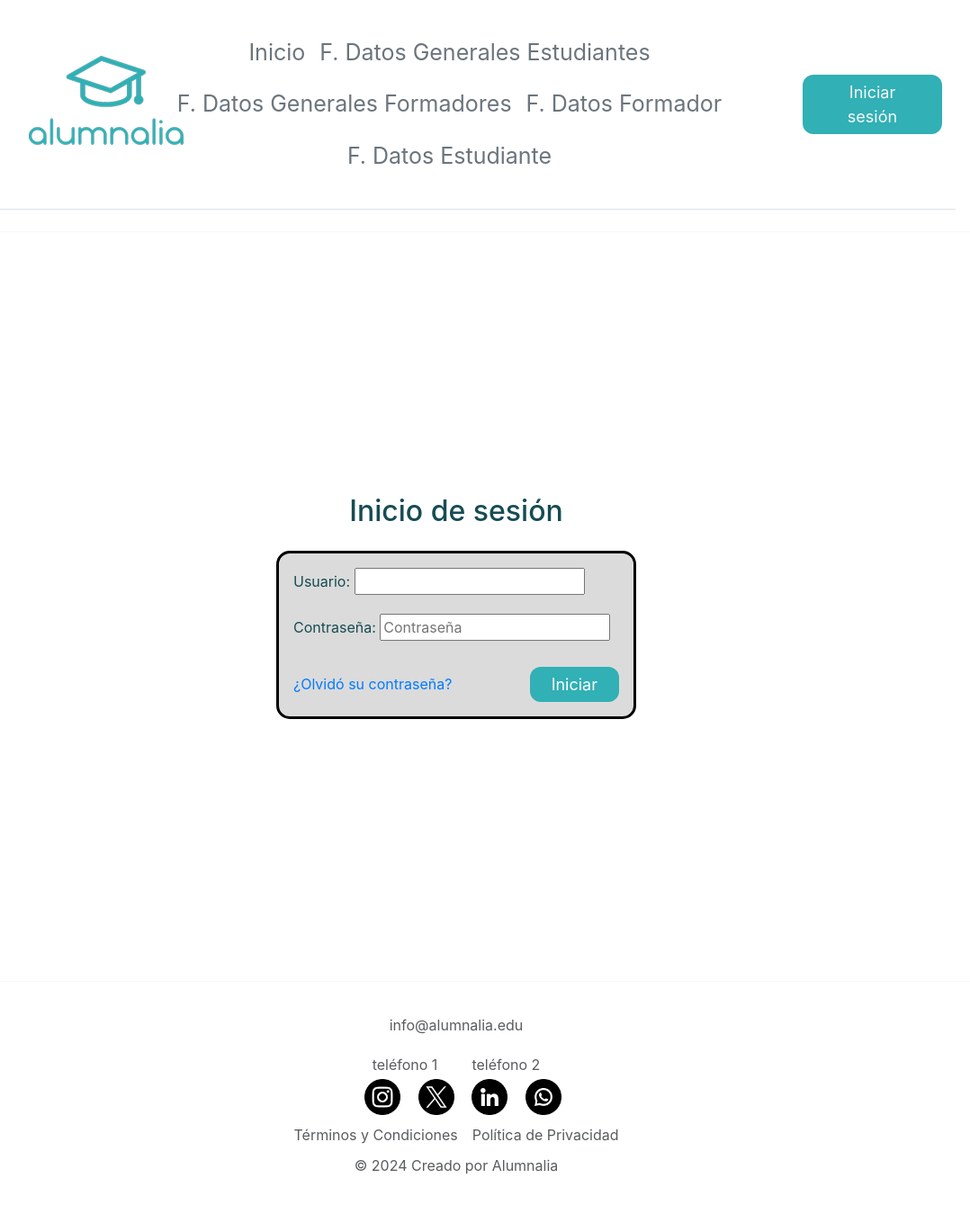
After one commit to Gisela1311/Alumnaliagisela, a Django app: page /iniciarsesion/ in a window 1280 px wide. The commit adds this page. Shown: the whole page at 90% size, without its empty margins (133-1211 px from the left). Run offline with Django 5.2, Linux system fonts and the light colour scheme; parts of the project's set-up code (start-up, migrations or seed data) failed here and were passed over; some libraries are stand-ins or nearby versions.

Commit message:
login
Formulario login, comparado ususario y contraseña con valores de la base de datos, para hacer login de ususarios existentes

```diff
--- a/app_alumnalia/app_alumnalia/forms.py
+++ b/app_alumnalia/app_alumnalia/forms.py
@@ -106,3 +106,7 @@ class FormadoresForm(forms.ModelForm):
             'tit_inf_pro': forms.Select(),
             'cv_adj_inf_pro': forms.FileInput(attrs={'accept': '.pdf'}),
         }
+
+class LoginForm(forms.Form):
+    username = forms.CharField(max_length=20, label='Usuario')
+    password = forms.CharField(widget=forms.PasswordInput(attrs={'placeholder': 'Contraseña'}), label='Contraseña')
--- a/app_alumnalia/app_alumnalia/templates/app_alumnalia/base.html
+++ b/app_alumnalia/app_alumnalia/templates/app_alumnalia/base.html
@@ -19,14 +19,14 @@
     <div class="container fondo1"> <!-- encabezado tipo barra-->
       <header class="d-flex flex-wrap align-items-center justify-content-between py-3 mb-4 border-bottom">
 
-        <div class="col-md-3 d-flex align-items-center" >
+        <div class="col-md-2 d-flex align-items-center" >
           <a href="/" class="d-inline-flex link-body-emphasis text-decoration-none">
             <svg class="bi" width="40" height="32" role="img" aria-label="Bootstrap"><use xlink:href="#bootstrap"></use></svg>
             <img src="{% static '/img/Logo3/Logo.jpg' %}" alt="Logo Alumnalia" height="200" width="200">
           </a>
         </div>
         <!--opciones de navegación-->
-        <div class="col-md-9 d-flex align-items-center" >
+        <div class="col-md-8 d-flex align-items-center" >
           <ul class="nav col-12 col-md-auto mb-2 justify-content-center mb-md-0" style=" font-size: 25px;">
             <li><a href="{% url 'inicio' %}" class="nav-link px-2 link-secondary">Inicio</a></li>
             <li><a href="{% url 'datos_personales_estudiantes' %}" class="nav-link px-2 link-secondary">F. Datos Generales Estudiantes</a></li>
@@ -34,6 +34,11 @@
             <li><a href="{% url 'datos_formador' %}" class="nav-link px-2 link-secondary">F. Datos Formador</a></li>
             <li><a href="#" class="nav-link px-2 link-secondary">F. Datos Estudiante</a></li>
           </ul>
+        </div>
+        <div class="col-md-2 d-flex justify-content-end" >
+          <button>
+            <a href="{% url 'iniciarsesion' %}" class="link-light link-opacity-50-hover">Iniciar sesión</a>
+          </button>
         </div>
         </header>
     </div>
--- /dev/null
+++ b/app_alumnalia/app_alumnalia/templates/app_alumnalia/iniciarsesion.html
@@ -0,0 +1,32 @@
+{% extends "app_alumnalia/base.html" %}
+
+{% block titulo %}
+Inicio de Sesión
+{% endblock titulo %}
+
+{% block contenido %}
+
+<div class="container d-flex justify-content-center align-items-center vh-100">
+    <div style="width: 400px;">
+        <h2 class="text-center mb-4">Inicio de sesión</h2>
+        <form method="post" enctype="multipart/form-data">
+            {% csrf_token %}
+            <fieldset class="p-3" style="background-color: #dbdbdb; border: 3px solid rgb(0, 0, 0); border-radius: 15px;">
+                {{ form.as_p }}
+                <div class="d-flex justify-content-between align-items-center mt-4">
+                    <a href="#" class="text-primary text-decoration-none">¿Olvidó su contraseña?</a>
+                    <button>Iniciar</button>
+                </div>
+            </fieldset>
+        </form>
+        {% if messages %}
+            <div class="alert alert-danger mt-3">
+                {% for message in messages %}
+                    <p>{{ message }}</p>
+                {% endfor %}
+            </div>
+        {% endif %}
+    </div>
+</div>
+
+{% endblock contenido %}
--- a/app_alumnalia/app_alumnalia/urls.py
+++ b/app_alumnalia/app_alumnalia/urls.py
@@ -16,6 +16,7 @@ urlpatterns = [
     path('datos_formador/', views.datos_formador_view.as_view(), name='datos_formador'),
     #path('datos_estudiante/', view., name='datos_estudiante'),
     path("oferta_personalizada/", views.oferta_personalizada.as_view(), name= 'oferta_personalizada'),
+    path("iniciarsesion/", views.login_view.as_view(), name= 'iniciarsesion'),
     path('admin/', admin.site.urls),
 
     #path('eliminar/<int:id>/', views.eliminar_fila, name='eliminar_fila'), # elimina un Dato de Dat_Per
--- a/app_alumnalia/app_alumnalia/views.py
+++ b/app_alumnalia/app_alumnalia/views.py
@@ -5,6 +5,8 @@ from .forms import *
 from .models import *
 from django.views.generic import FormView, TemplateView, View
 from django.shortcuts import render, get_object_or_404, redirect
+from django.contrib import messages
+from .encryption_utils import decrypt_data
 
 
 
@@ -64,6 +66,56 @@ class datos_formador_view(FormView):
             return redirect('oferta_personalizada')  # Redirigir después de guardar
         return self.render_to_response({'form': form})
 
+class login_view(FormView):
+    template_name = "app_alumnalia/iniciarsesion.html"
+
+    def get(self, request, *args, **kwargs):
+        form = LoginForm()
+        return self.render_to_response({'form': form})
+
+    def post(self, request, *args, **kwargs):
+        form = LoginForm(request.POST)
+        if form.is_valid():
+            usuario = form.cleaned_data['username']
+            contraseña = form.cleaned_data['password']
+
+            persona = None  # Variable para almacenar el usuario encontrado
+            try:
+                # Iteramos sobre todos los usuarios en la base de datos
+                for user in Dat_Per.objects.all():
+                    # Desencriptamos el username almacenado
+                    decrypted_username = user.get_username()
+
+                    # Comparamos el username desencriptado con el valor ingresado
+                    if decrypted_username == usuario:
+                        persona = user  # Guardamos el usuario encontrado
+                        break  # Salimos del bucle una vez encontrado
+
+                if persona is None:
+                    # Si no encontramos al usuario, mostramos el error
+                    messages.error(request, "Usuario no existe.")
+                    return redirect('iniciarsesion')
+
+            except Exception as e:
+                messages.error(request, f"Error al intentar desencriptar el usuario: {str(e)}")
+                return redirect('iniciarsesion')
+
+            try:
+                # Desencriptamos la contraseña almacenada en la base de datos
+                decrypted_password = persona.get_password()
+            except Exception as e:
+                messages.error(request, f"Error al intentar desencriptar la contraseña: {str(e)}")
+                return redirect('iniciarsesion')
+
+            # Comparamos la contraseña proporcionada con la almacenada (desencriptada)
+            if decrypted_password == contraseña:
+                # Si la contraseña es correcta, redirigimos a la página de inicio
+                return redirect('oferta_personalizada')
+            else:
+                messages.error(request, "Contraseña incorrecta.")
+                return redirect('iniciarsesion')
+
+        return self.render_to_response({'form': form})
 
 
 
```
